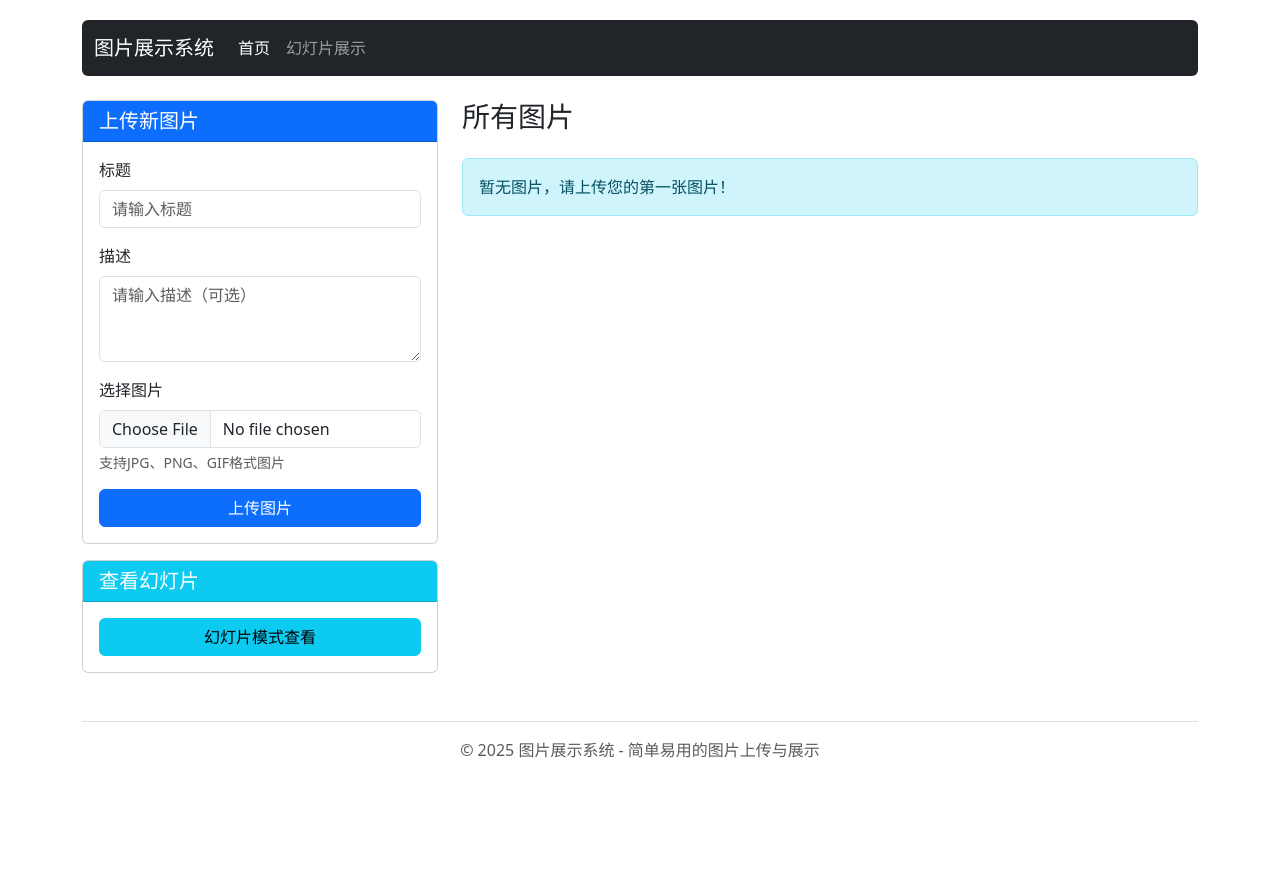
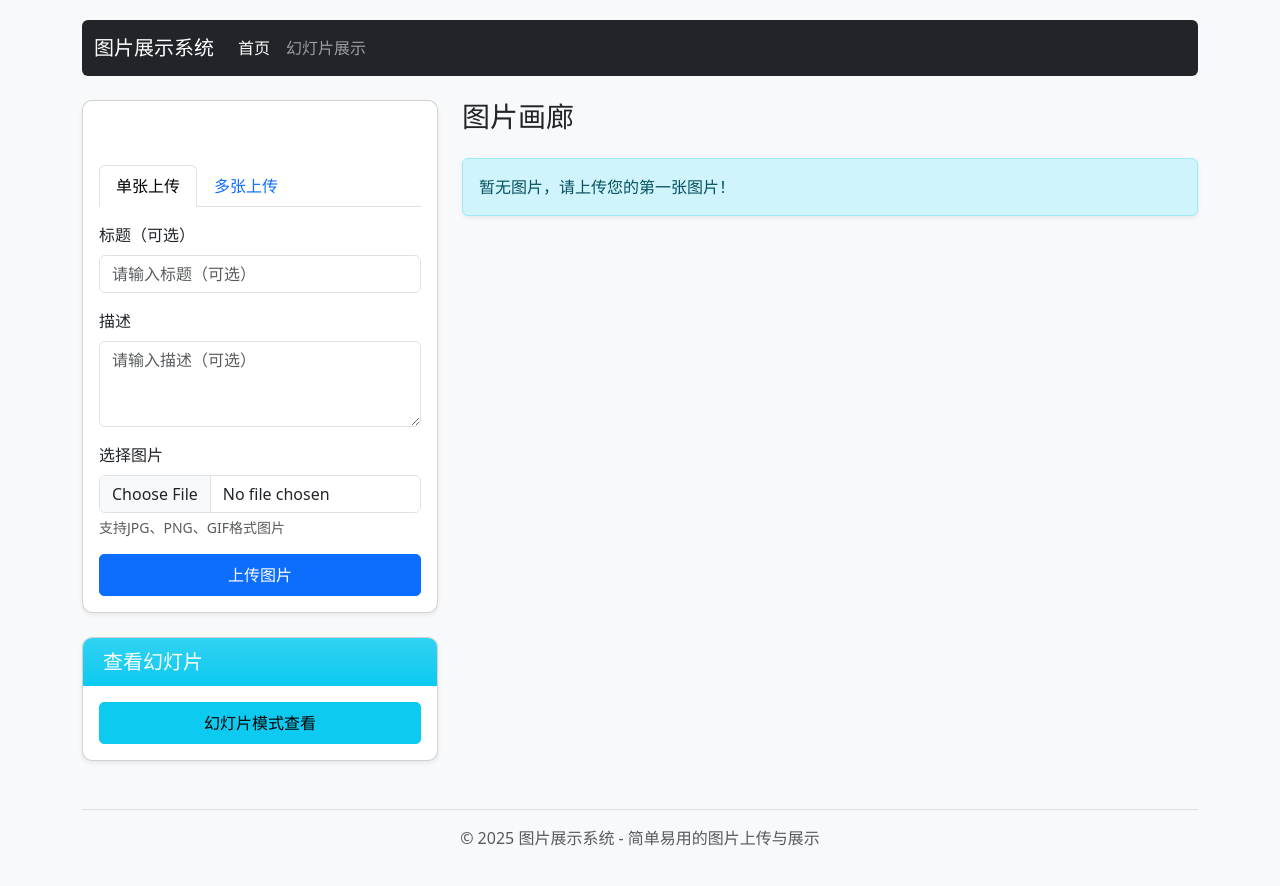
Before and after one commit to jiuhew/published, a Django app: page / in a window 1280 px wide. Before the commit the page ends 758 px from the top, so only its background shows below. Run offline with Django 5.2, Linux system fonts and the light colour scheme; data that the repository does not hold is empty.

Commit message:
取消照片标题要求： 修改了 Image 模型，将 title 字段设为可选 更新了表单，将标题标记为可选 修改了模板中的图片卡片和幻灯片，只有在标题存在时才显示 创建并应用了数据库迁移 支持多照片上传： 创建了新的 MultipleImageUploadForm 表单 修改视图以处理多图片上传 在模板中添加了多图片上传的选项卡和表单 界面美化： 添加了渐变背景 添加了卡片阴影和悬停效果 改进了图片卡片布局，增加了动画效果 优化了幻灯片显示 增加了更多响应式设计元素 这些更改使图片展示系统更加实用和美观，并且符合用户提出的需求。用户现在可以选择是否添加标题，可以一次上传多张图片，并且获得了更好的视觉体验。

```diff
--- a/gallery/admin.py
+++ b/gallery/admin.py
@@ -4,7 +4,11 @@
 # Register your models here.
 @admin.register(Image)
 class ImageAdmin(admin.ModelAdmin):
-    list_display = ('title', 'description', 'uploaded_at')
+    list_display = ('get_title', 'description', 'uploaded_at')
     list_filter = ('uploaded_at',)
     search_fields = ('title', 'description')
     readonly_fields = ('uploaded_at',)
+
+    def get_title(self, obj):
+        return obj.title if obj.title else f"图片-{obj.id}"
+    get_title.short_description = '标题'
--- a/gallery/forms.py
+++ b/gallery/forms.py
@@ -6,12 +6,25 @@
         model = Image
         fields = ['title', 'description', 'image']
         widgets = {
-            'title': forms.TextInput(attrs={'class': 'form-control', 'placeholder': '请输入标题'}),
+            'title': forms.TextInput(attrs={'class': 'form-control', 'placeholder': '请输入标题（可选）'}),
             'description': forms.Textarea(attrs={'class': 'form-control', 'placeholder': '请输入描述（可选）', 'rows': 3}),
             'image': forms.FileInput(attrs={'class': 'form-control'})
         }
         labels = {
-            'title': '标题',
+            'title': '标题（可选）',
             'description': '描述',
             'image': '选择图片'
         }
+
+class MultipleImageUploadForm(forms.Form):
+    description = forms.CharField(
+        widget=forms.Textarea(attrs={'class': 'form-control', 'placeholder': '请输入描述（可选）', 'rows': 3}),
+        label='描述',
+        required=False
+    )
+
+    # 注意：在前端添加multiple属性
+    file_field = forms.FileField(
+        widget=forms.FileInput(attrs={'class': 'form-control', 'accept': 'image/*'}),
+        label='选择多张图片'
+    )
--- a/gallery/models.py
+++ b/gallery/models.py
@@ -2,13 +2,13 @@
 
 # Create your models here.
 class Image(models.Model):
-    title = models.CharField(max_length=200, verbose_name='标题')
+    title = models.CharField(max_length=200, blank=True, null=True, verbose_name='标题')
     description = models.TextField(blank=True, verbose_name='描述')
     image = models.ImageField(upload_to='images/', verbose_name='图片')
     uploaded_at = models.DateTimeField(auto_now_add=True, verbose_name='上传时间')
 
     def __str__(self):
-        return self.title
+        return self.title if self.title else f"图片-{self.id}"
 
     class Meta:
         verbose_name = '图片'
--- a/gallery/static/gallery/css/styles.css
+++ b/gallery/static/gallery/css/styles.css
@@ -2,6 +2,7 @@
 body {
     padding-top: 20px;
     padding-bottom: 20px;
+    background-color: #f8f9fa;
 }
 
 .navbar {
@@ -10,7 +11,7 @@
 
 /* 轮播组件样式 */
 .slide-image {
-    height: 400px;
+    height: 500px;
     object-fit: contain;
 }
 
@@ -23,10 +24,65 @@
 .carousel-caption {
     background-color: rgba(0, 0, 0, 0.7);
     border-radius: 10px;
+    padding: 15px;
 }
 
 /* 图片卡片样式 */
 .card-img-top {
     height: 200px;
     object-fit: cover;
+    transition: transform 0.3s ease;
 }
+
+.gallery-card {
+    transition: all 0.3s ease;
+    border: none;
+    overflow: hidden;
+}
+
+.gallery-card:hover {
+    transform: translateY(-5px);
+    box-shadow: 0 10px 20px rgba(0,0,0,0.1) !important;
+}
+
+.gallery-card:hover .card-img-top {
+    transform: scale(1.05);
+}
+
+.image-link {
+    overflow: hidden;
+    display: block;
+}
+
+/* 卡片标题和背景色 */
+.bg-gradient {
+    background: linear-gradient(to right, #4e73df, #36b9cc);
+}
+
+.card {
+    border-radius: 10px;
+    overflow: hidden;
+}
+
+.card-header {
+    border-bottom: none;
+    padding: 0.75rem 1.25rem;
+}
+
+/* 按钮样式 */
+.btn {
+    border-radius: 5px;
+    font-weight: 500;
+    padding: 0.5rem 1rem;
+    transition: all 0.3s;
+}
+
+.btn:hover {
+    transform: translateY(-2px);
+    box-shadow: 0 5px 15px rgba(0,0,0,0.1);
+}
+
+/* 动画效果 */
+.carousel-item {
+    transition: transform .6s ease-in-out;
+}
--- a/gallery/templates/gallery/home.html
+++ b/gallery/templates/gallery/home.html
@@ -5,11 +5,25 @@
 {% block content %}
 <div class="row">
     <div class="col-md-4">
-        <div class="card">
-            <div class="card-header bg-primary text-white">
+        <div class="card shadow-sm mb-4">
+            <div class="card-header bg-gradient text-white">
                 <h5 class="mb-0">上传新图片</h5>
             </div>
             <div class="card-body">
+                <!-- 标签页导航 -->
+                <ul class="nav nav-tabs mb-3" id="uploadTabs" role="tablist">
+                    <li class="nav-item" role="presentation">
+                        <button class="nav-link active" id="single-tab" data-bs-toggle="tab" data-bs-target="#single-upload" type="button" role="tab" aria-controls="single-upload" aria-selected="true">单张上传</button>
+                    </li>
+                    <li class="nav-item" role="presentation">
+                        <button class="nav-link" id="multiple-tab" data-bs-toggle="tab" data-bs-target="#multiple-upload" type="button" role="tab" aria-controls="multiple-upload" aria-selected="false">多张上传</button>
+                    </li>
+                </ul>
+
+                <!-- 标签页内容 -->
+                <div class="tab-content" id="uploadTabsContent">
+                    <!-- 单张上传表单 -->
+                    <div class="tab-pane fade show active" id="single-upload" role="tabpanel" aria-labelledby="single-tab">
                         <form method="post" enctype="multipart/form-data">
                             {% csrf_token %}
 
@@ -41,10 +55,38 @@
                             <button type="submit" class="btn btn-primary w-100" aria-label="上传图片">上传图片</button>
                         </form>
                     </div>
+
+                    <!-- 多张上传表单 -->
+                    <div class="tab-pane fade" id="multiple-upload" role="tabpanel" aria-labelledby="multiple-tab">
+                        <form method="post" enctype="multipart/form-data">
+                            {% csrf_token %}
+
+                            <div class="mb-3">
+                                <label for="{{ multi_form.description.id_for_label }}" class="form-label">{{ multi_form.description.label }}</label>
+                                {{ multi_form.description }}
+                                {% if multi_form.description.errors %}
+                                    <div class="text-danger">{{ multi_form.description.errors }}</div>
+                                {% endif %}
                             </div>
 
-        <div class="card mt-3">
-            <div class="card-header bg-info text-white">
+                            <div class="mb-3">
+                                <label for="multi-images" class="form-label">选择多张图片</label>
+                                <input type="file" name="images" multiple class="form-control" accept="image/*" id="multi-images" title="选择多张图片" aria-label="选择多张图片">
+                                {% if multi_form.file_field.errors %}
+                                    <div class="text-danger">{{ multi_form.file_field.errors }}</div>
+                                {% endif %}
+                                <div class="form-text">支持JPG、PNG、GIF格式图片，可以同时选择多张图片</div>
+                            </div>
+
+                            <button type="submit" class="btn btn-primary w-100" aria-label="上传多张图片">批量上传图片</button>
+                        </form>
+                    </div>
+                </div>
+            </div>
+        </div>
+
+        <div class="card shadow-sm">
+            <div class="card-header bg-info bg-gradient text-white">
                 <h5 class="mb-0">查看幻灯片</h5>
             </div>
             <div class="card-body">
@@ -54,17 +96,21 @@
     </div>
 
     <div class="col-md-8">
-        <h3 class="mb-4">所有图片</h3>
+        <h3 class="mb-4">图片画廊</h3>
 
         {% if images %}
-            <div class="row row-cols-1 row-cols-md-2 g-4">
+            <div class="row row-cols-1 row-cols-md-2 row-cols-lg-3 g-4">
                 {% for image in images %}
                     <div class="col">
-                        <div class="card h-100">
-                            <img src="{{ image.image.url }}" class="card-img-top" alt="{{ image.title }}" aria-describedby="desc-{{ image.id }}">
+                        <div class="card h-100 gallery-card shadow-sm">
+                            <a href="{{ image.image.url }}" target="_blank" class="image-link">
+                                <img src="{{ image.image.url }}" class="card-img-top" alt="{{ image.title|default:'图片' }}" aria-describedby="desc-{{ image.id }}">
+                            </a>
                             <div class="card-body">
+                                {% if image.title %}
                                 <h5 class="card-title">{{ image.title }}</h5>
-                                <p class="card-text" id="desc-{{ image.id }}">{{ image.description|truncatechars:100 }}</p>
+                                {% endif %}
+                                <p class="card-text" id="desc-{{ image.id }}">{{ image.description|default:''|truncatechars:100 }}</p>
                                 <p class="text-muted small">上传于: {{ image.uploaded_at|date:"Y-m-d H:i" }}</p>
                             </div>
                         </div>
@@ -72,7 +118,7 @@
                 {% endfor %}
             </div>
         {% else %}
-            <div class="alert alert-info">
+            <div class="alert alert-info shadow-sm">
                 <p class="mb-0">暂无图片，请上传您的第一张图片！</p>
             </div>
         {% endif %}
--- a/gallery/views.py
+++ b/gallery/views.py
@@ -1,7 +1,7 @@
 from django.shortcuts import render, redirect
 from django.contrib import messages
 from .models import Image
-from .forms import ImageForm
+from .forms import ImageForm, MultipleImageUploadForm
 
 # Create your views here.
 
@@ -10,17 +10,42 @@
     images = Image.objects.all()
 
     if request.method == 'POST':
-        form = ImageForm(request.POST, request.FILES)
-        if form.is_valid():
-            form.save()
-            messages.success(request, '图片上传成功！')
-            return redirect('home')
+        # 检查是否为多图片上传
+        if 'images' in request.FILES:
+            multi_form = MultipleImageUploadForm(request.POST)
+
+            if multi_form.is_valid():
+                description = multi_form.cleaned_data['description']
+
+                # 获取上传的所有图片
+                files = request.FILES.getlist('images')
+                if files:
+                    for image_file in files:
+                        Image.objects.create(
+                            description=description,
+                            image=image_file
+                        )
+                    messages.success(request, f'成功上传 {len(files)} 张图片！')
+                    return redirect('home')
+                else:
+                    messages.error(request, '请选择至少一张图片上传！')
+            else:
+                messages.error(request, '表单验证失败，请检查输入！')
+        else:
+            # 处理单图片上传
+            form = ImageForm(request.POST, request.FILES)
+            if form.is_valid():
+                form.save()
+                messages.success(request, '图片上传成功！')
+                return redirect('home')
     else:
         form = ImageForm()
+        multi_form = MultipleImageUploadForm()
 
     return render(request, 'gallery/home.html', {
         'images': images,
-        'form': form
+        'form': form,
+        'multi_form': multi_form
     })
 
 # 图片展示页 - 循环展示单张图片
```
Also changed, not shown: gallery/templates/gallery/slideshow.html (+7 -3 lines), README.md, gallery/migrations/0002_alter_image_title.py (added). Lines whose indentation alone changed are shown as unchanged.
